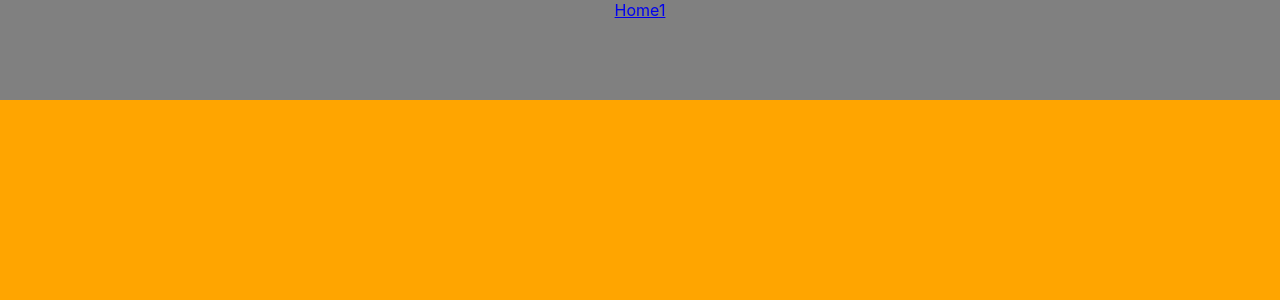
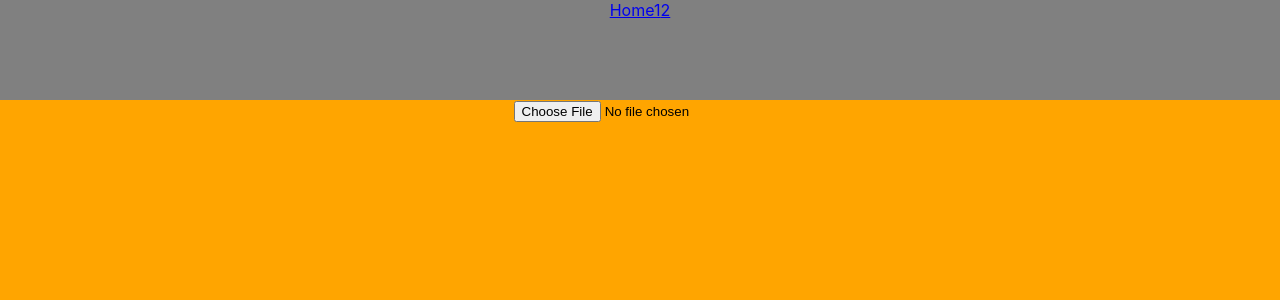
Before and after one commit to sebzapata/AdventOfCode, a React (Create React App) app: page /day2 in a window 1280 px wide. Shown: the top 300 px of the page. Built offline with nearby package versions, Linux system fonts and the light colour scheme.

Commit message:
day 2 part 1

```diff
--- a/src/DisplayPanel.jsx
+++ b/src/DisplayPanel.jsx
@@ -1,6 +1,7 @@
 import React from "react";
 import { Route } from 'react-router'
 import {Day1} from "./challenges/day1";
+import {Day2} from "./challenges/day2";
 
 export const DisplayPanel = () => {
   return (
@@ -12,7 +13,12 @@ export const DisplayPanel = () => {
       <Route
         exact
         path="/day1"
-        render={(props) => <Day1/>}
+        render={() => <Day1/>}
+      />
+      <Route
+        exact
+        path="/day2"
+        render={() => <Day2/>}
       />
     </div>
   )
--- a/src/NavigationHeader.jsx
+++ b/src/NavigationHeader.jsx
@@ -6,6 +6,7 @@ export const NavigationHeader = () => {
     <div className="header">
       <NavLink exact to="">Home</NavLink>
       <NavLink exact to="/day1">1</NavLink>
+      <NavLink exact to="/day2">2</NavLink>
     </div>
   )
 };
--- /dev/null
+++ b/src/challenges/day2.jsx
@@ -0,0 +1,68 @@
+import * as React from "react";
+
+export class Day2 extends React.Component {
+  constructor(props) {
+    super(props);
+
+    this.state = {
+      twoCount: 0,
+      threeCount: 0,
+      fileLoaded: false
+    }
+
+  }
+
+  render() {
+    return (
+      <div>
+        <input type="file" multiple={false} onChange={(e) => this.handleChange(e.target.files[0])}/>
+        {this.state.fileLoaded && !this.state.twoCount ? <p>Loading</p> : this.renderResults()}
+      </div>
+    )
+  }
+
+  renderResults = () => {
+    return (
+      <div>
+        {this.state.twoCount ? <p>{`Two count: ${this.state.twoCount}`}</p> : null}
+        {this.state.threeCount ? <p>{`Three count: ${this.state.threeCount}`}</p> : null}
+        {this.state.twoCount && this.state.threeCount ? <p>{`Checksum: ${this.state.threeCount * this.state.twoCount}`}</p> : null}
+      </div>
+    )
+  };
+
+  handleChange(file) {
+    this.setState({fileLoaded: true});
+
+    const reader = new FileReader();
+    reader.readAsText(file);
+
+    reader.onload = () => {
+      const rawText = reader.result;
+      const stringArray = rawText.split("\n");
+      const newArray = stringArray.filter(x => x !== "");
+
+      const doubleArray = newArray.map(x => x.split(""));
+
+      doubleArray.forEach(array => {
+        let has3 = false;
+        let has2 = false;
+        array.forEach(letter => {
+          const filtered = array.filter(x => x === letter);
+          if (filtered.length === 3 && has3 === false) {
+            has3 = true;
+            this.setState({
+              threeCount: this.state.threeCount + 1
+            })
+          }
+          if (filtered.length === 2 && has2 === false) {
+            has2 = true;
+            this.setState({
+              twoCount: this.state.twoCount + 1
+            })
+          }
+        });
+      })
+    }
+  }
+}
```
Also changed, not shown: src/inputFiles/day2.txt (added), 1 other file (tests, documents, lock files or other folders).
